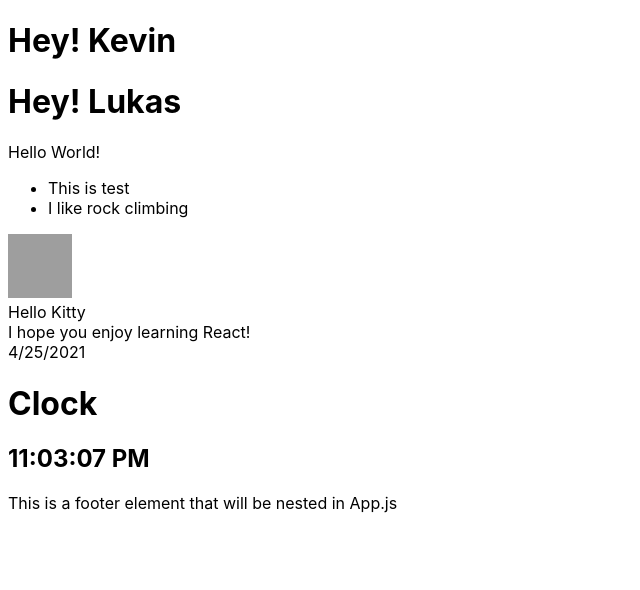
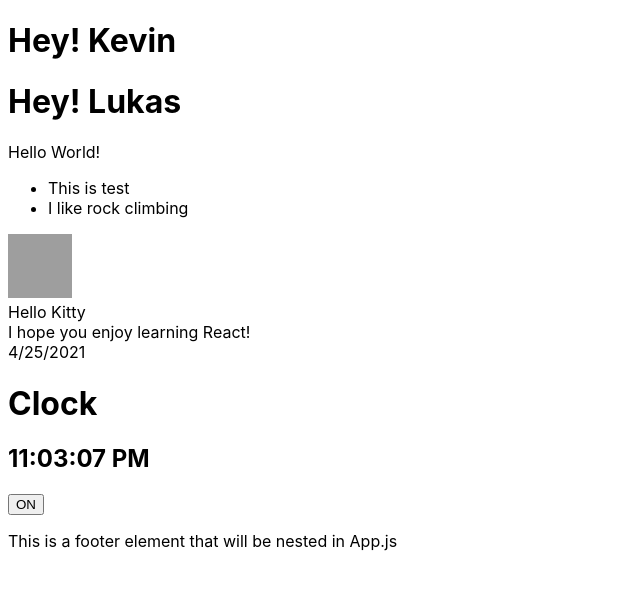
Before and after one commit to ktapia576/react-playground, a React (Create React App) app: page / in a window 1280 px wide. Shown: the top 590 px of the page, without its empty margins (0-640 px from the left). Built offline with nearby package versions, Linux system fonts and the light colour scheme; grey boxes are pictures that could not be loaded.

Commit message:
Add Toggle component

```diff
--- a/src/App.js
+++ b/src/App.js
@@ -2,6 +2,7 @@
 import HelloWorld from "./HelloWorld";
 import Comment from "./Comment";
 import Clock from "./Clock";
+import Toggle from ".//Toggle";
 import Footer from "./Footer";
 
 function App() {
@@ -12,6 +13,7 @@
       <HelloWorld />
       <Comment date={comment.date} text={comment.text} author={comment.author} />
       <Clock />
+      <Toggle />
       <Footer />
     </div>
   );
--- /dev/null
+++ b/src/Toggle.js
@@ -0,0 +1,27 @@
+import React from "react";
+
+class Toggle extends React.Component {
+    constructor(props){
+        super(props);
+        this.state = {isToggleOn: true};
+
+        // This binding is necessary to make `this` work in the callback
+        this.handleClick = this.handleClick.bind(this);
+    }
+
+    handleClick() {
+        this.setState(state => ({
+            isToggleOn: !state.isToggleOn
+        }));
+    }
+
+    render() {
+        return(
+            <button onClick={this.handleClick}>
+                {this.state.isToggleOn ? 'ON' : 'OFF'}
+            </button>
+        );
+    }
+}
+
+export default Toggle;
```
